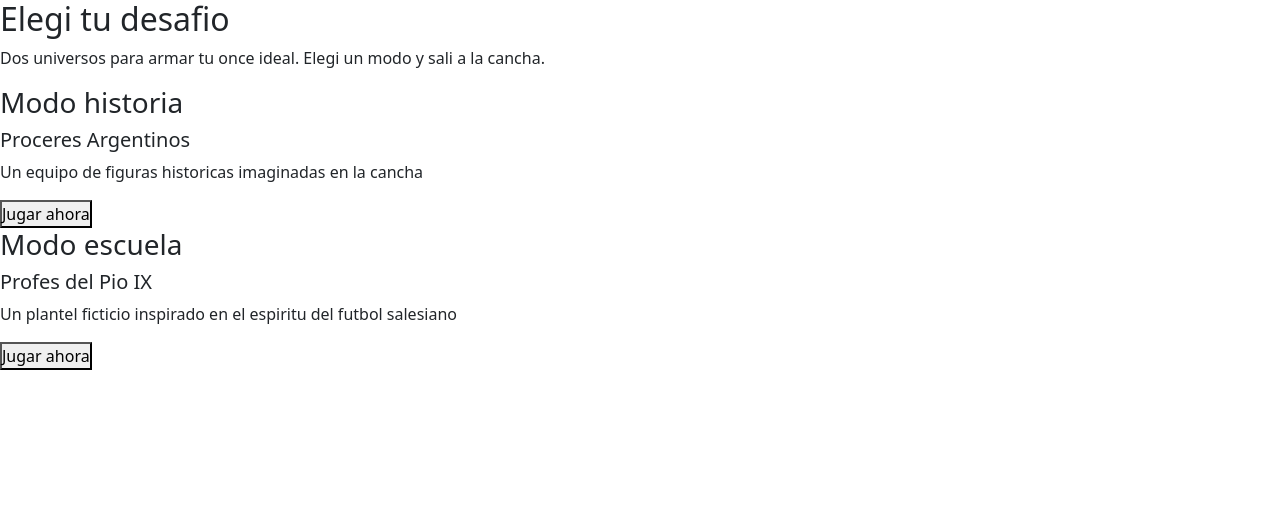
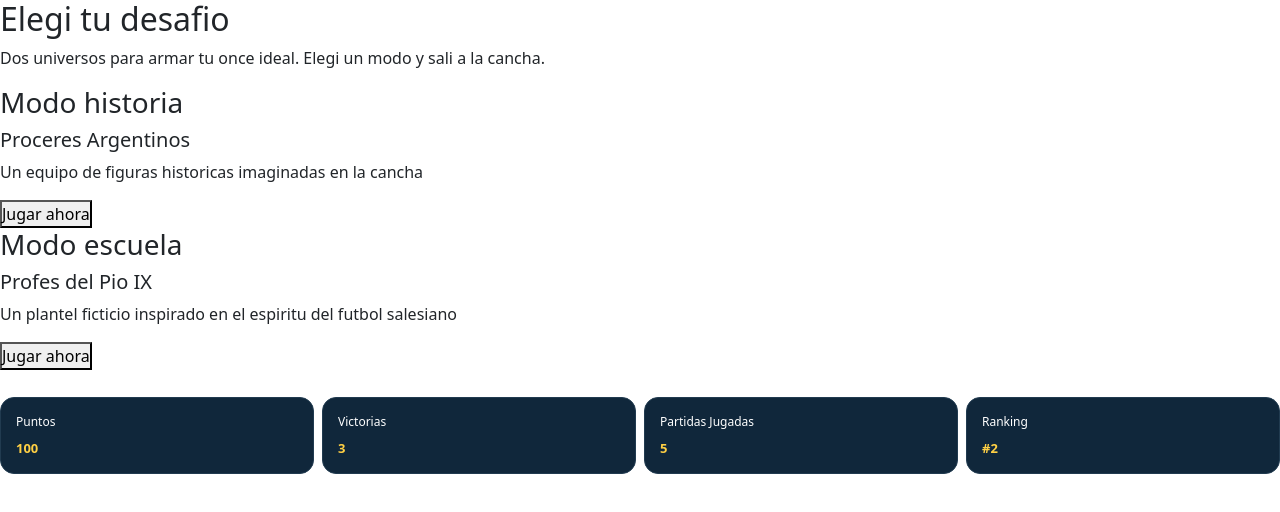
Before and after one commit to PioIX/2026-TPF-G15, a Next.js app in the folder frontend/: page /inicio in a window 1280 px wide. Shown: the top 512 px of the page. Built offline with nearby package versions, Linux system fonts and the light colour scheme.

Commit message:
pagina inicio

```diff
--- a/frontend/src/app/inicio/page.js
+++ b/frontend/src/app/inicio/page.js
@@ -2,8 +2,10 @@
 
 import {useState} from 'react';
 import Modo from '@/componentes/Modo';
+import EstadisticasTemporada from '@/componentes/EstadisticasTemporada';
 
 export default function InicioPage(){
+    const estadisticasUsuario = null;
     const [modo, setModo] = useState("")
     return (
         <div>
@@ -12,6 +14,15 @@
 
             <Modo titulo="Modo historia" subtitulo="Proceres Argentinos" descripcion="Un equipo de figuras historicas imaginadas en la cancha"/>
             <Modo titulo="Modo escuela" subtitulo="Profes del Pio IX" descripcion="Un plantel ficticio inspirado en el espiritu del futbol salesiano"/>
+
+            <EstadisticasTemporada estadisticas={{
+                puntos: 100,
+                victorias: 3,
+                partidasJugadas: 5,
+                ranking: 2,
+            }}/>
         </div>
     )
 }
+
+// Las estadisticas del componente EstadisticasTemporada son inventadas. Una vez que el back este terminado crear la variable estadisticasUsuario con su setter y la utilizacion del useState empieza en null. Luego a la hora de utilizar el componente EstadisticasTemporada debera pasar la variable estadisticasUsuario en las llaves.
--- a/frontend/src/componentes/EstadisticasTemporada.js
+++ b/frontend/src/componentes/EstadisticasTemporada.js
@@ -1,5 +1,31 @@
-export default function EstadisticasTemporada(){
+import styles from "./EstadisticasTemporada.module.css";
+
+export default function EstadisticasTemporada({estadisticas}){
+    if (
+        !estadisticas ||
+        !Number.isInteger(estadisticas.partidasJugadas) ||
+        estadisticas.partidasJugadas <= 0
+    ) {
+        return null;
+    }
+
+    const datos = [
+        {titulo: "Puntos", valor: estadisticas.puntos},
+        {titulo: "Victorias", valor: estadisticas.victorias},
+        {titulo: "Partidas Jugadas", valor: estadisticas.partidasJugadas},
+        {titulo: "Ranking", valor: estadisticas.ranking, ranking: true},
+    ];
     return(
-        <div></div>
+        <div className={styles.contenedor}>
+            {datos.map((dato) => (
+                <article className={styles.rectangulo} key={dato.titulo}>
+                    <p className={styles.titulo}>{dato.titulo}</p>
+
+                    <p className={styles.valor}>
+                        {dato.ranking ? `#${dato.valor}` : dato.valor}
+                    </p>
+                </article>
+            ))}
+        </div>
     )
 }
--- /dev/null
+++ b/frontend/src/componentes/EstadisticasTemporada.module.css
@@ -0,0 +1,34 @@
+
+.contenedor {
+  display: grid;
+  grid-template-columns: repeat(4, minmax(0, 1fr));
+  gap: 8px;
+  margin-top: 27px;
+}
+
+.rectangulo {
+  background-color: #10273b;
+  border: 1px solid #213b50;
+  border-radius: 14px;
+  padding: 15px;
+  min-height: 66px;
+}
+
+.titulo {
+  color: #ffffff;
+  font-size: 12px;
+  margin: 0 0 8px;
+}
+
+.valor {
+  color: #ffd044;
+  font-size: 13px;
+  font-weight: bold;
+  margin: 0;
+}
+
+@media (max-width: 650px) {
+  .contenedor {
+    grid-template-columns: repeat(2, minmax(0, 1fr));
+  }
+}
```
